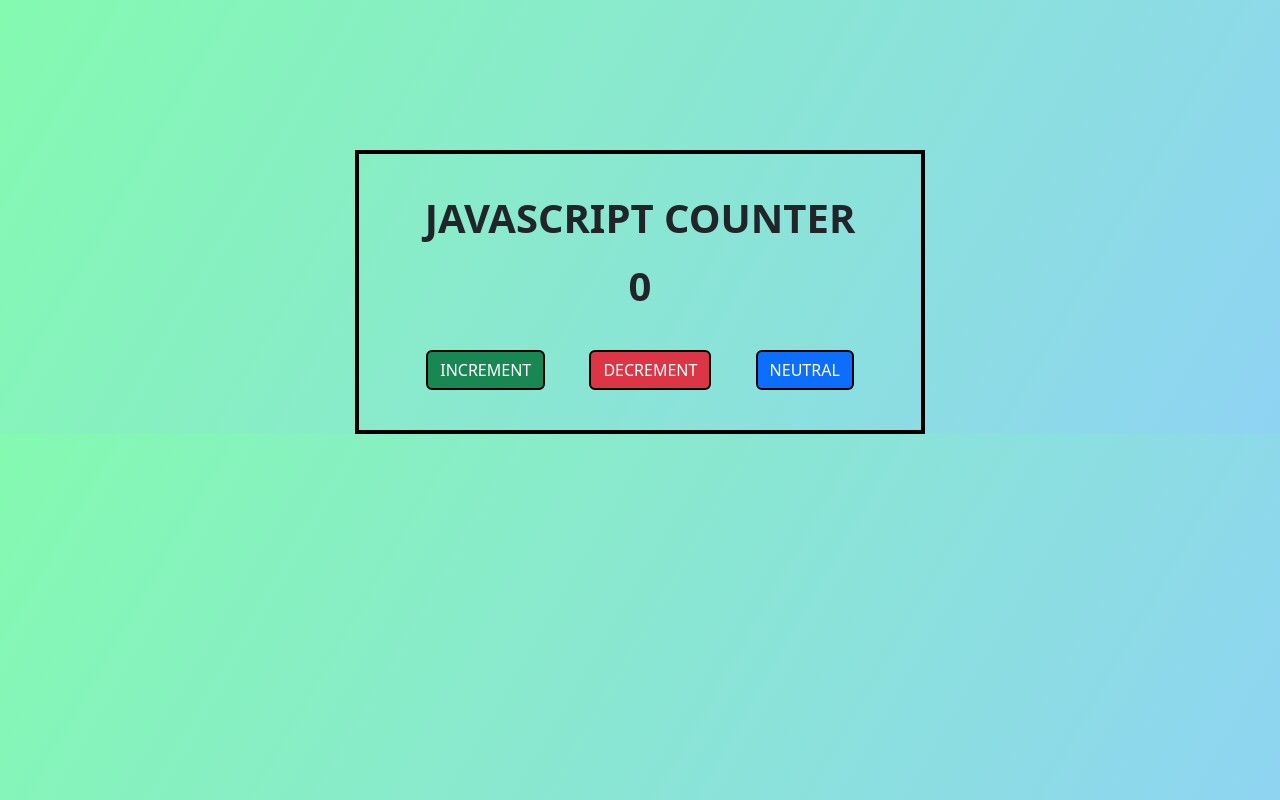
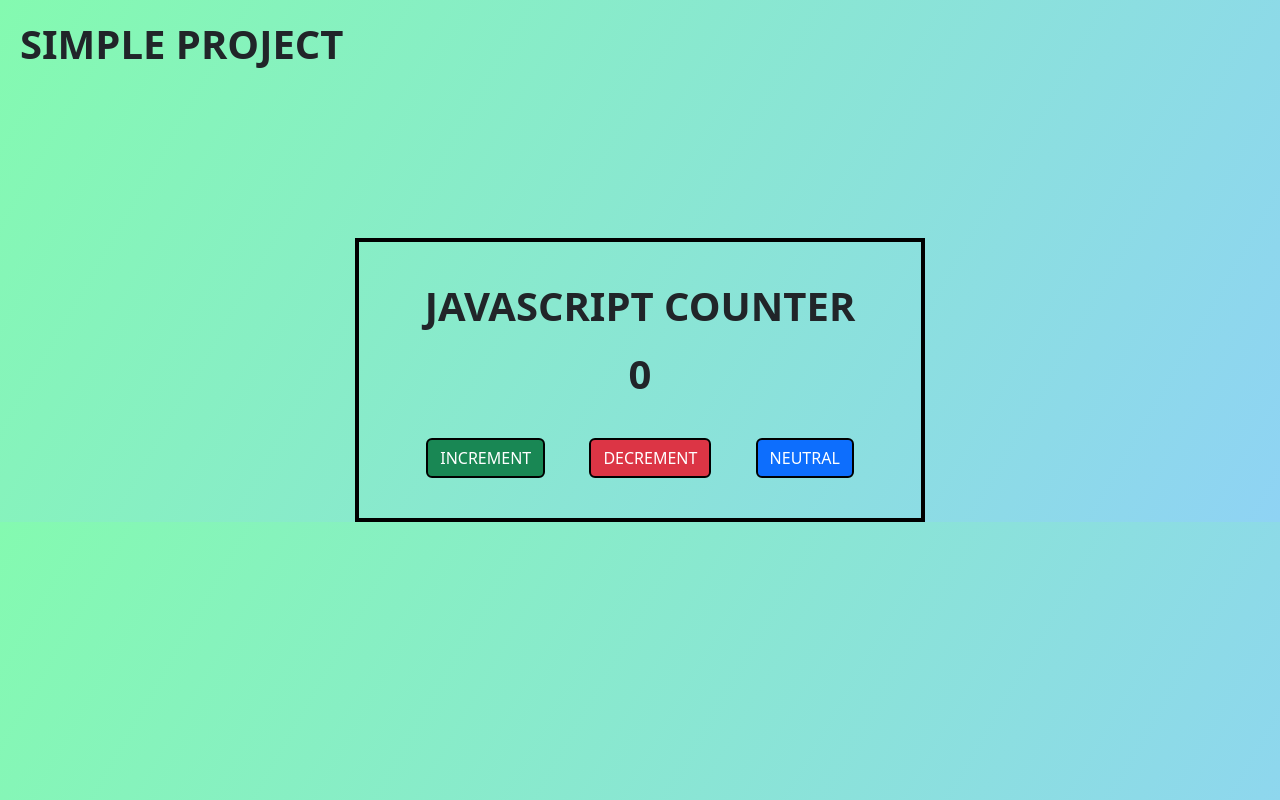
Before and after one commit to DeepthiMuthineni/COUNTERJS, a plain HTML site: page index.html in a window 1280 px wide. Drawn offline with nearby package versions, Linux system fonts and the light colour scheme.

Commit message:
Update index.html

```diff
--- a/index.html
+++ b/index.html
@@ -8,6 +8,7 @@
 	<link href="https://cdn.jsdelivr.net/npm/bootstrap@5.3.3/dist/css/bootstrap.min.css" rel="stylesheet" integrity="sha384-QWTKZyjpPEjISv5WaRU9OFeRpok6YctnYmDr5pNlyT2bRjXh0JMhjY6hW+ALEwIH" crossorigin="anonymous">
 </head>
 <body>
+	<h1>SIMPLE PROJECT</h1>
 	<div class="container">
 		<div class="row justify-content-center">
 			<div class="col-md-6 text-center">
```
